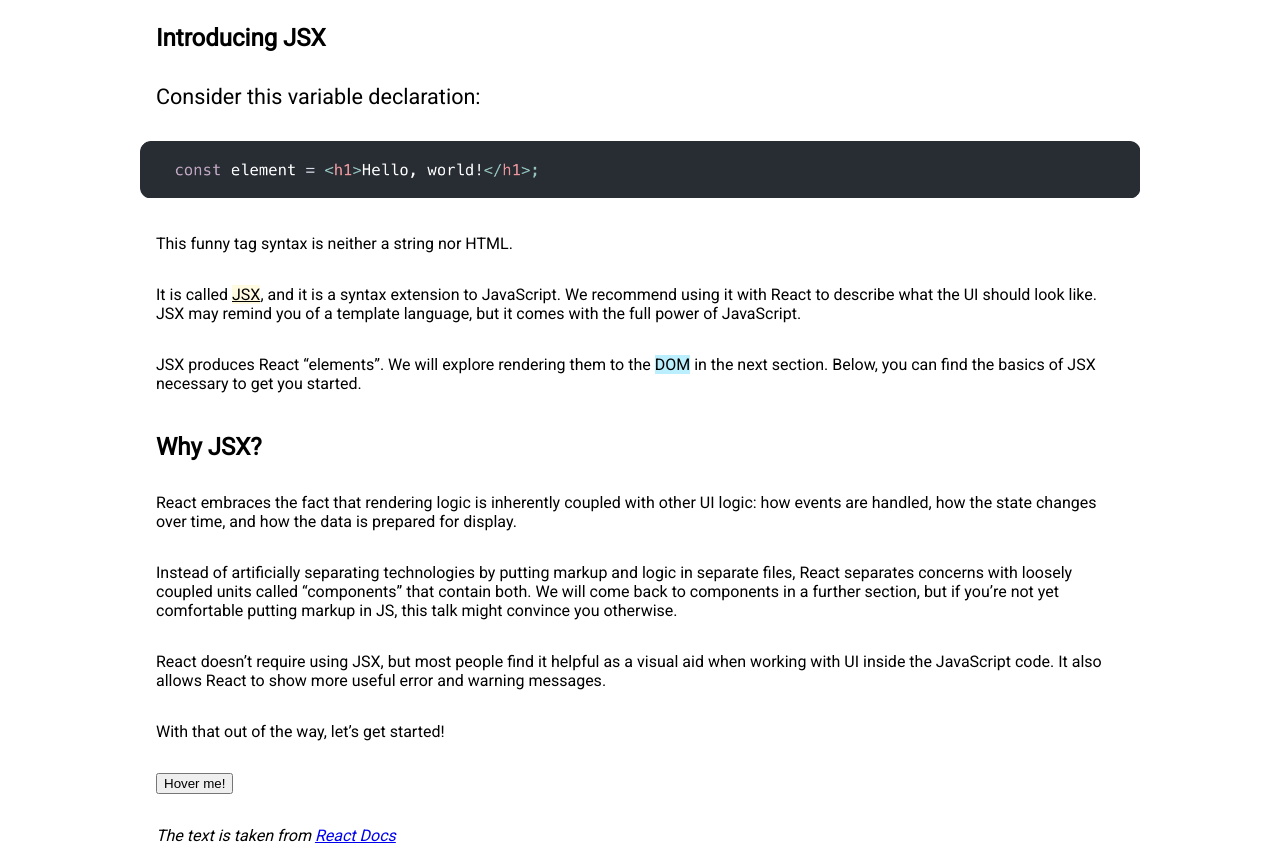
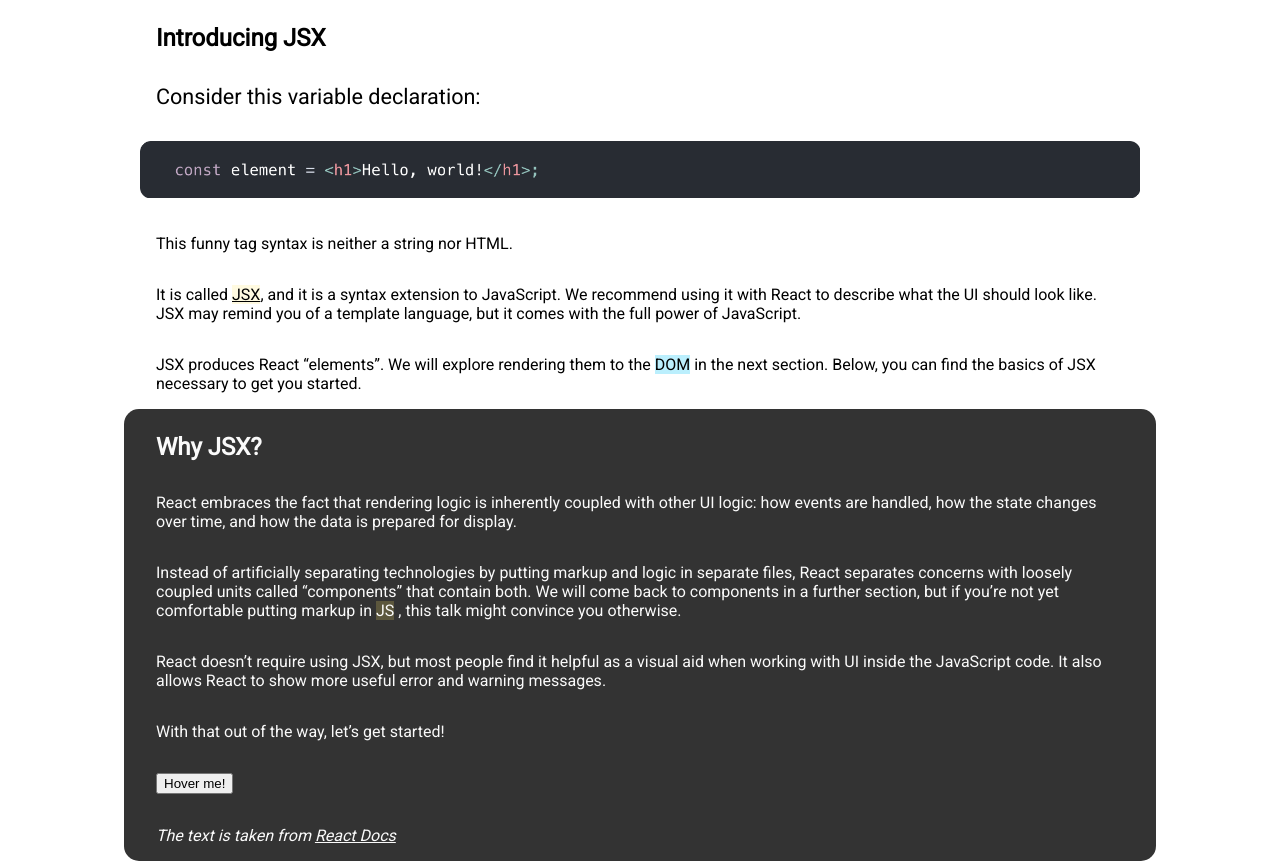
Before and after one commit to djently/tooltip-challenge, a React (Create React App) app: page / in a window 1280 px wide. Built offline with nearby package versions, Linux system fonts and the light colour scheme; the HTML template or start-up script is replaced by a standard one.

Commit message:
light tooltip theme

```diff
--- a/src/App.js
+++ b/src/App.js
@@ -1,13 +1,15 @@
 import React, { Component } from 'react'
+import classNames from 'classnames'
 
 import articleStyles from './article.module.css'
 import codeSnippetImage from './code_snippet.png'
 import Tooltip from './components/Tooltip/Tooltip'
-import reactLogo from "./react.svg";
+import reactLogo from './react.svg'
 
 class App extends Component {
   render() {
     return (
+      <React.Fragment>
         <article className={articleStyles.article}>
           <header>Introducing JSX</header>
 
@@ -56,36 +58,40 @@ class App extends Component {
             in the next section. Below, you can find the basics of JSX necessary
             to get you started.
           </p>
+        </article>
 
+        <article
+          className={classNames(
+            articleStyles.article,
+            articleStyles.articleDark,
+          )}
+        >
           <header>Why JSX?</header>
           <p>
             React embraces the fact that rendering logic is inherently coupled
-          with other UI logic: how events are handled,
-          how the state changes over time,
-          and how the data is prepared for display.
+            with other UI logic: how events are handled, how the state changes
+            over time, and how the data is prepared for display.
           </p>
 
           <p>
-          Instead of artificially separating technologies by putting
-          markup and logic in separate files,
-          React separates concerns with loosely coupled units
-          called “components” that contain both.
-          We will come back to components in a further section,
-          but if you’re not yet comfortable putting markup in JS,
+            Instead of artificially separating technologies by putting markup
+            and logic in separate files, React separates concerns with loosely
+            coupled units called “components” that contain both. We will come
+            back to components in a further section, but if you’re not yet
+            comfortable putting markup in <Tooltip content="JavaScript" textHighlight light>JS</Tooltip> ,
             this talk might convince you otherwise.
           </p>
 
           <p>
             React doesn’t require using JSX, but most people find it helpful as
-          a visual aid when working with UI inside the JavaScript code.
-          It also allows React to show more useful error and warning messages.
+            a visual aid when working with UI inside the JavaScript code. It
+            also allows React to show more useful error and warning messages.
           </p>
 
           <p>With that out of the way, let’s get started!</p>
 
-
           <p className={articleStyles.buttonContainer}>
-          <Tooltip content="A tooltip for the button!" position="right">
+            <Tooltip content="A tooltip for the button!" position="right" light>
               <button type="button">Hover me!</button>
             </Tooltip>
           </p>
@@ -99,6 +105,7 @@ class App extends Component {
             </i>
           </p>
         </article>
+      </React.Fragment>
     )
   }
 }
--- a/src/article.module.css
+++ b/src/article.module.css
@@ -1,4 +1,4 @@
-.article {
+.article, .footer {
   margin: 0 auto;
   max-width: 1032px;
   min-width: 768px;
@@ -6,7 +6,8 @@
 
 .article header,
 .article header.subheader,
-.article p {
+.article p,
+.footer {
   padding: 16px 32px;
   margin: 0;
 }
@@ -17,10 +18,23 @@
   padding-top: 24px;
   font-weight: bold;
 }
+
 .article header.subheader {
   font-size: 1.35em;
   font-weight: normal;
   padding-top: 16px;
+}
+
+.articleDark {
+  background: #333;
+  border-radius: 15px;
+  color: #fafafa;
+}
+.articleDark a {
+  color: #fafafa;
+}
+.articleDark a:visited {
+  color: #999;
 }
 
 .imageContainer {
--- a/src/components/Tooltip/Tooltip.js
+++ b/src/components/Tooltip/Tooltip.js
@@ -18,6 +18,7 @@ export default class Tooltip extends Component {
     position: PropTypes.oneOf(['top', 'right', 'bottom', 'left']),
     textHighlight: PropTypes.oneOfType([PropTypes.bool, PropTypes.string]),
     textUnderline: PropTypes.bool,
+    light: PropTypes.bool,
   }
 
   static defaultProps = {
@@ -67,7 +68,7 @@ export default class Tooltip extends Component {
   }
 
   renderTooltipContent() {
-    const { content, position } = this.props
+    const { content, position, light } = this.props
     const { node } = this.state
 
     if (!node || !content) {
@@ -81,6 +82,7 @@ export default class Tooltip extends Component {
       <div
         data-testid={TOOLTIP_TESTID}
         className={classNames(styles.tooltip, {
+          [styles.tooltipLight]: light,
           [styles.tooltipTop]: position === 'top',
           [styles.tooltipRight]: position === 'right',
           [styles.tooltipBottom]: position === 'bottom',
--- a/src/components/Tooltip/Tooltip.module.scss
+++ b/src/components/Tooltip/Tooltip.module.scss
@@ -1,11 +1,15 @@
+$tooltipBackgroundDark: rgba(0, 0, 0, .85);
+$tooltipTextDark: #fff;
+$tooltipBackgroundLight: #eee;
+$tooltipTextLight: #333;
+
 @keyframes fadeIn {
   0%   { opacity: 0; }
   100% { opacity: 1; }
 }
 
-@mixin boxArrow($position) {
+@mixin boxArrow($position, $arrowColor) {
 	$arrowSize: 4px;
-	$borderColor: rgba(0, 0, 0, .8);
   &:after {
 		border: solid transparent;
 		content: " ";
@@ -18,25 +22,25 @@
 		@if $position == right {
 			left: 100%;
 			top: 50%;
-			border-left-color: $borderColor;
+			border-left-color: $arrowColor;
 			margin-top: -$arrowSize;
 		}
 		@if $position == left {
 			right: 100%;
 			top: 50%;
-			border-right-color: $borderColor;
+			border-right-color: $arrowColor;
 			margin-top: -$arrowSize;
 		}
 		@if $position == top {
 			bottom: 100%;
 			left: 50%;
-			border-bottom-color: $borderColor;
+			border-bottom-color: $arrowColor;
 			margin-left: -$arrowSize;
 		}
 		@if $position == bottom {
 			top: 100%;
 			left: 50%;
-			border-top-color: $borderColor;
+			border-top-color: $arrowColor;
 			margin-left: -$arrowSize;
 		}
 	}
@@ -44,30 +48,47 @@
 
 .tooltip {
   position: absolute;
-  background: rgba(0, 0, 0, .8);
-  color: #fff;
+  background: $tooltipBackgroundDark;
+  color: $tooltipTextDark;
   padding: 5px 10px;
   border-radius: 5px;
   z-index: 10;
   animation: fadeIn .2s;
 }
 
+.tooltipLight {
+  background: $tooltipBackgroundLight;
+	color: $tooltipTextLight;
+}
+
 .tooltipTop {
   transform: translate(-50%, calc(-100% - 5px));
-	@include boxArrow(bottom);
+	@include boxArrow(bottom, $tooltipBackgroundDark);
+}
+.tooltipLight.tooltipTop {
+	@include boxArrow(bottom, $tooltipBackgroundLight);
 }
 
 .tooltipRight {
   transform: translate(5px, -25%);
-	@include boxArrow(left);
+	@include boxArrow(left, $tooltipBackgroundDark);
+}
+.tooltipLight.tooltipRight {
+	@include boxArrow(left, $tooltipBackgroundLight);
 }
 
 .tooltipBottom {
   transform: translate(-50%, 5px);
-	@include boxArrow(top);
+	@include boxArrow(top, $tooltipBackgroundDark);
+}
+.tooltipLight.tooltipBottom {
+	@include boxArrow(top, $tooltipBackgroundLight);
 }
 
 .tooltipLeft {
   transform: translate(calc(-100% - 5px), -25%);
-	@include boxArrow(right);
+	@include boxArrow(right, $tooltipBackgroundDark);
 }
+.tooltipLight.tooltipLeft {
+	@include boxArrow(right, $tooltipBackgroundLight);
+}
```
Also changed, not shown: 1 other file (tests, documents, lock files or other folders). Lines whose indentation alone changed are shown as unchanged.
